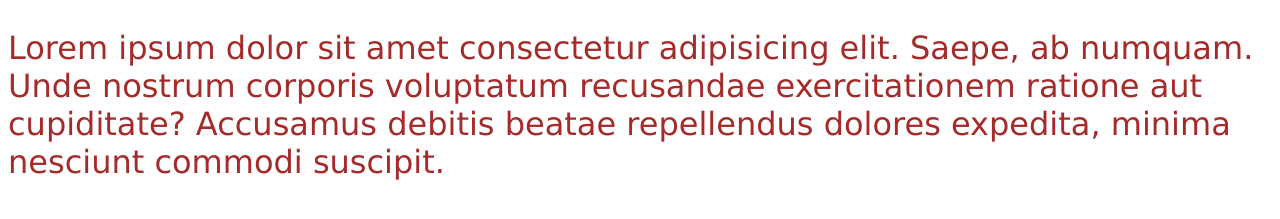
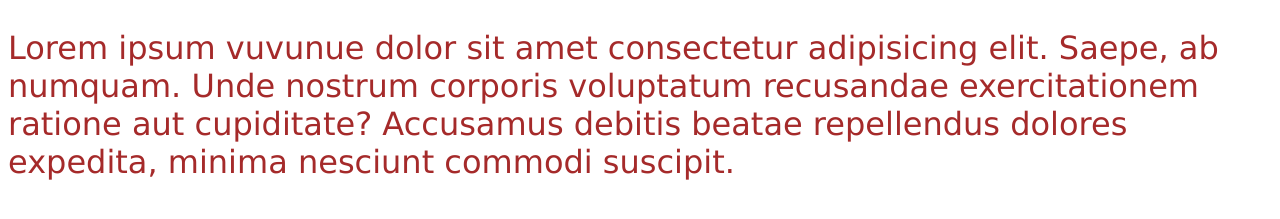
Before and after one commit to GIlbertWalker/The-Count-DownTimer, a plain HTML site: page index.html in a window 1280 px wide. Shown: the part 201-420 px from the top of the page. Drawn offline with Linux system fonts and the light colour scheme.

Commit message:
Committing without staging

```diff
--- a/index.html
+++ b/index.html
@@ -11,7 +11,7 @@
     <div class="style">
         <h1>GIT TUTS</h1>
         <p>This is my first Git TUTS</p>
-        <p>Lorem ipsum dolor sit amet consectetur adipisicing elit. Saepe, ab numquam. Unde nostrum corporis voluptatum recusandae exercitationem ratione aut cupiditate? Accusamus debitis beatae repellendus dolores expedita, minima nesciunt commodi suscipit.</p>
+        <p>Lorem ipsum vuvunue dolor sit amet consectetur adipisicing elit. Saepe, ab numquam. Unde nostrum corporis voluptatum recusandae exercitationem ratione aut cupiditate? Accusamus debitis beatae repellendus dolores expedita, minima nesciunt commodi suscipit.</p>
     </div>
 
 </body>
```
